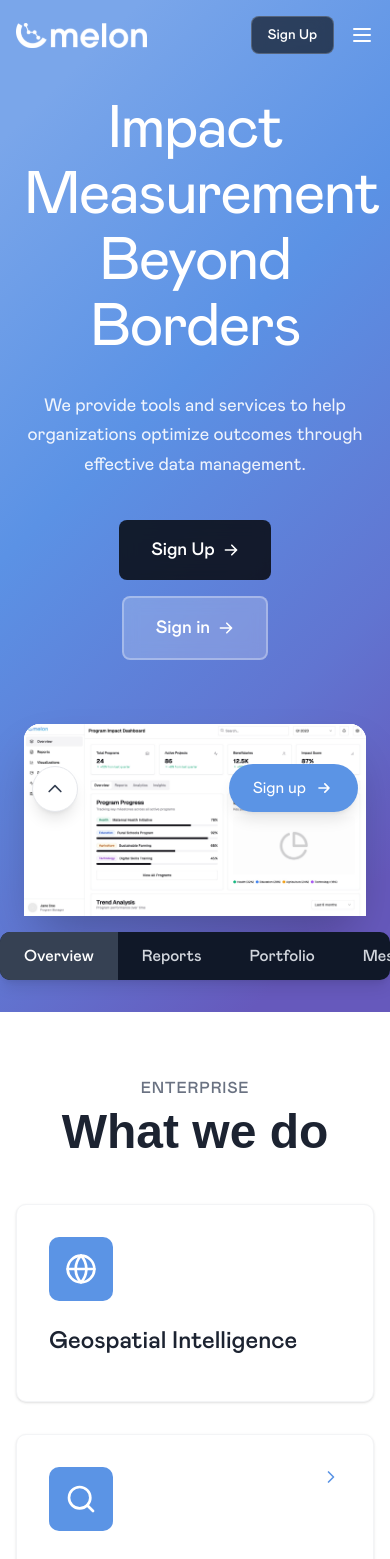
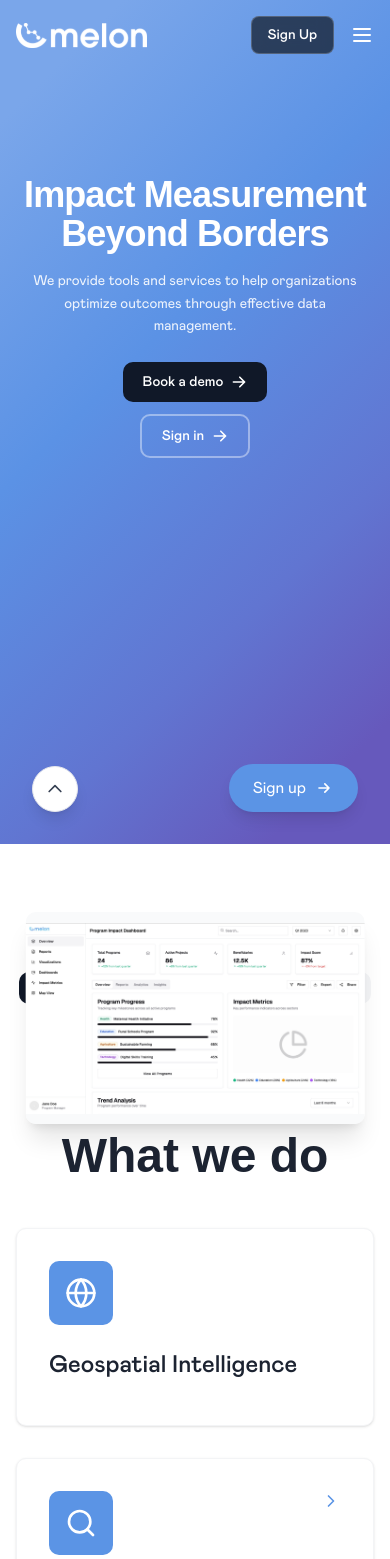
Before and after one commit to vicodevv/melon-landing, a Next.js app: page / in a window 390 px wide. Shown: the top 1559 px of the page. Built offline with nearby package versions, Linux system fonts and the light colour scheme; a web font is replaced by a local one.

Commit message:
Hero: Bug Fix

```diff
--- a/src/components/sections/Hero.tsx
+++ b/src/components/sections/Hero.tsx
@@ -1,10 +1,11 @@
-import React, { useState } from 'react';
+import React, { useState, useEffect } from 'react';
 import Link from 'next/link';
 import Image from 'next/image';
 import { motion } from "framer-motion"
 
 const Hero: React.FC = () => {
   const [activeTab, setActiveTab] = useState<'overview' | 'reports' | 'portfolio' | 'messages' | 'trash'>('overview');
+  const [dashboardOffset, setDashboardOffset] = useState('-250px');
 
   const tabImages = {
     overview: '/images/dashboard-overview.jpg',
@@ -23,17 +24,43 @@
     { id: 'trash', label: 'Trash' },
   ];
 
+  // Adjust dashboard position based on viewport height
+  useEffect(() => {
+    const updateDashboardPosition = () => {
+      const vh = window.innerHeight;
+      // Calculate offset based on viewport height
+      // Smaller viewports need larger negative offset
+      if (vh < 700) {
+        setDashboardOffset('-180px');
+      } else if (vh < 800) {
+        setDashboardOffset('-220px');
+      } else if (vh < 900) {
+        setDashboardOffset('-280px');
+      } else {
+        setDashboardOffset('-350px');
+      }
+    };
+
+    updateDashboardPosition();
+    window.addEventListener('resize', updateDashboardPosition);
+    return () => window.removeEventListener('resize', updateDashboardPosition);
+  }, []);
+
   return (
+    <>
+      {/* Hero section with gradient background - full viewport height */}
       <section
-      className="pt-24 pb-0 relative"
+        className="min-h-screen relative overflow-visible"
         style={{
           background: 'linear-gradient(135deg, #7aa6ea 10%, #5b92e5 40%, #6175d1 70%, #6659bc 90%)'
         }}
       >
-      <div className="container relative z-10 mx-auto px-6 text-center md:px-12 max-w-7xl">
+        {/* Content container - positioned in upper portion of viewport */}
+        <div className="absolute inset-0 flex items-center justify-center px-4 sm:px-6 lg:px-8" style={{ paddingBottom: 'clamp(15vh, 25vh, 30vh)' }}>
+          <div className="container relative z-10 mx-auto text-center max-w-7xl">
             <motion.div initial={{ opacity: 0, y: 20 }} animate={{ opacity: 1, y: 0 }} transition={{ duration: 0.8 }}>
               <motion.h1
-            className="mx-auto max-w-6xl text-6xl md:text-7xl lg:text-8xl font-[900px] tracking-tight text-white leading-[1.1] mb-8"
+                className="mx-auto max-w-5xl text-4xl sm:text-5xl md:text-6xl lg:text-7xl font-bold tracking-tight text-white leading-[1.1] mb-4 sm:mb-6"
                 initial={{ opacity: 0, y: 20 }}
                 animate={{ opacity: 1, y: 0 }}
                 transition={{ duration: 0.8, delay: 0.2 }}
@@ -57,7 +84,7 @@
               </motion.h1>
 
               <motion.p
-            className="mx-auto mt-6 max-w-3xl text-lg md:text-xl text-white/90 leading-relaxed"
+                className="mx-auto mt-4 sm:mt-6 max-w-2xl text-sm sm:text-base md:text-lg text-white/90 leading-relaxed font-normal px-4"
                 initial={{ opacity: 0, y: 20 }}
                 animate={{ opacity: 1, y: 0 }}
                 transition={{ duration: 0.8, delay: 0.8 }}
@@ -67,17 +94,17 @@
               </motion.p>
 
               <motion.div
-            className="mt-10 flex flex-col items-center justify-center space-y-4 sm:flex-row sm:space-x-6 sm:space-y-0 mb-16"
+                className="mt-6 sm:mt-8 flex flex-col items-center justify-center space-y-3 sm:flex-row sm:space-x-4 sm:space-y-0"
                 initial={{ opacity: 0, y: 20 }}
                 animate={{ opacity: 1, y: 0 }}
                 transition={{ duration: 0.8, delay: 1 }}
               >
                 <Link
                   href="/demo"
-              className="group relative overflow-hidden rounded-md bg-black/80 backdrop-blur-sm px-8 py-4 text-lg font-medium text-white hover:bg-black/90 transition-all duration-300 flex items-center"
+                  className="group relative overflow-hidden rounded-lg bg-gray-900 px-5 sm:px-6 py-2.5 sm:py-3 text-sm sm:text-base font-medium text-white hover:bg-gray-800 transition-all duration-300 flex items-center"
                 >
                   <span className="relative z-10 flex items-center">
-                Sign Up
+                    Book a demo
                     <svg className="ml-2 w-4 h-4" fill="currentColor" viewBox="0 0 20 20">
                       <path fillRule="evenodd" d="M10.293 3.293a1 1 0 011.414 0l6 6a1 1 0 010 1.414l-6 6a1 1 0 01-1.414-1.414L14.586 11H3a1 1 0 110-2h11.586l-4.293-4.293a1 1 0 010-1.414z" clipRule="evenodd" />
                     </svg>
@@ -86,7 +113,7 @@
 
                 <Link
                   href="https://melon.ng/signin"
-              className="group rounded-md border-2 border-white/30 bg-white/20 backdrop-blur-sm px-8 py-4 text-lg font-medium text-white hover:bg-white/30 transition-all duration-300 flex items-center"
+                  className="group rounded-lg border-2 border-white/40 bg-transparent px-5 sm:px-6 py-2.5 sm:py-3 text-sm sm:text-base font-medium text-white hover:bg-white/10 transition-all duration-300 flex items-center"
                 >
                   <span className="flex items-center">
                     Sign in
@@ -96,15 +123,20 @@
                   </span>
                 </Link>
               </motion.div>
+            </motion.div>
+          </div>
+        </div>
 
+        {/* Dashboard preview positioned at bottom of viewport, half visible */}
         <motion.div
-            className="relative mx-auto max-w-5xl"
+          className="absolute left-1/2 transform -translate-x-1/2 w-[95%] sm:w-[90%] lg:w-full max-w-5xl px-4 sm:px-6"
+          style={{ bottom: dashboardOffset }}
           initial={{ opacity: 0, y: 40 }}
           animate={{ opacity: 1, y: 0 }}
           transition={{ duration: 0.8, delay: 1.2 }}
         >
-            <div className="rounded-t-2xl bg-white shadow-2xl overflow-hidden">
-              <div className="aspect-video bg-gray-50 relative">
+          <div className="rounded-lg sm:rounded-xl lg:rounded-2xl bg-white shadow-xl lg:shadow-2xl overflow-hidden">
+            <div className="aspect-[16/10] sm:aspect-[16/9] lg:aspect-[16/10] bg-gray-50 relative">
               <motion.div
                 key={activeTab}
                 initial={{ opacity: 0 }}
@@ -116,32 +148,32 @@
                   src={tabImages[activeTab]}
                   alt={`${activeTab.charAt(0).toUpperCase() + activeTab.slice(1)} Dashboard`}
                   fill
-                    className="object-cover"
+                  className="object-contain"
                   priority
                 />
               </motion.div>
             </div>
           </div>
         </motion.div>
-        </motion.div>
-      </div>
+      </section>
 
-      {/* Tab navigation */}
+      {/* Tab navigation - separate section with white background */}
+      <section className="bg-white pt-32 sm:pt-48 md:pt-56 lg:pt-95 pb-8 sm:pb-12">
         <motion.div
-        className="relative z-10 flex justify-center pb-8 pt-4"
+          className="flex justify-center px-4"
           initial={{ opacity: 0, y: 20 }}
           animate={{ opacity: 1, y: 0 }}
           transition={{ duration: 0.8, delay: 1.4 }}
         >
-        <div className="inline-flex bg-gray-900 rounded-lg overflow-hidden shadow-lg">
+          <div className="inline-flex bg-gray-100 rounded-lg overflow-hidden">
             {tabs.map((tab) => (
               <button
                 key={tab.id}
                 onClick={() => setActiveTab(tab.id)}
-              className={`px-6 py-3 cursor-pointer font-medium transition-all duration-200 ${
+                className={`px-3 sm:px-4 md:px-6 py-2 sm:py-2.5 md:py-3 cursor-pointer text-xs sm:text-sm font-medium transition-all duration-200 ${
                   activeTab === tab.id
-                  ? 'bg-gray-700 text-white'
-                  : 'text-gray-300 hover:text-white hover:bg-gray-800'
+                    ? 'bg-gray-900 text-white'
+                    : 'text-gray-600 hover:text-gray-900 hover:bg-gray-200'
                 }`}
               >
                 {tab.label}
@@ -150,6 +182,7 @@
           </div>
         </motion.div>
       </section>
+    </>
   );
 };
 
```
Lines whose indentation alone changed are shown as unchanged.
